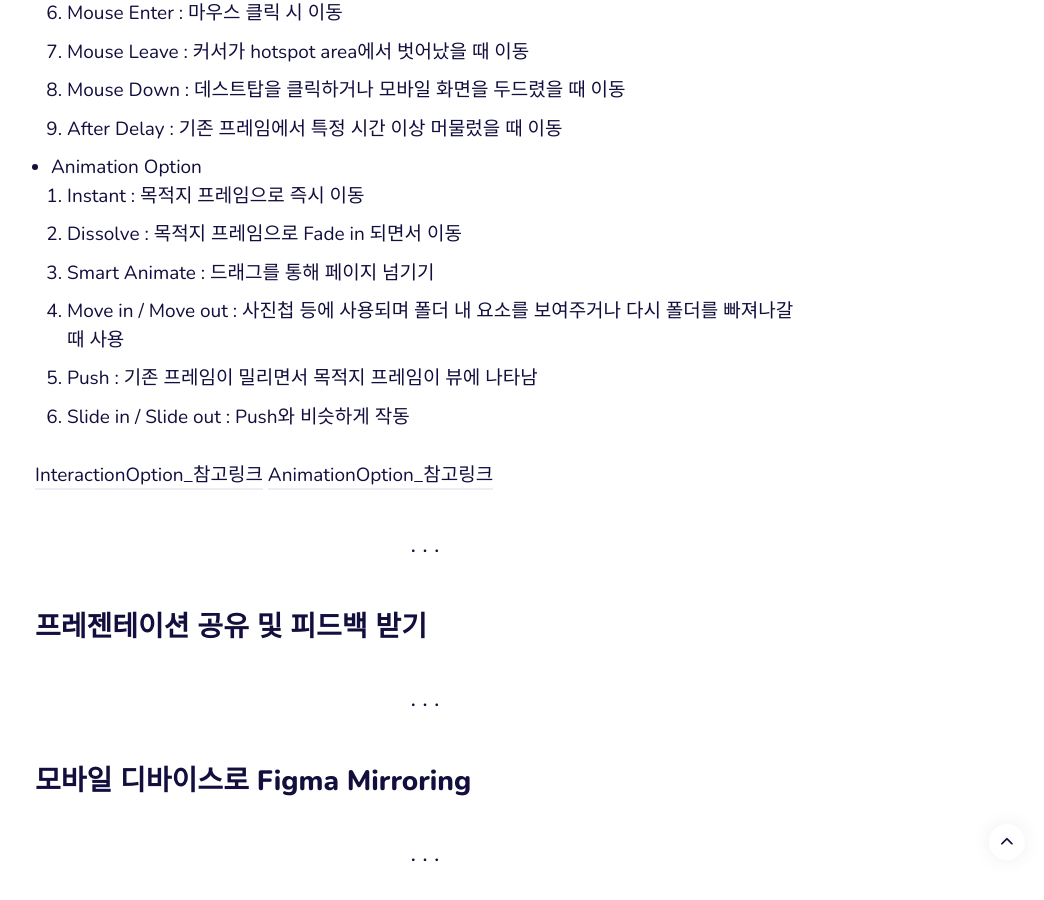
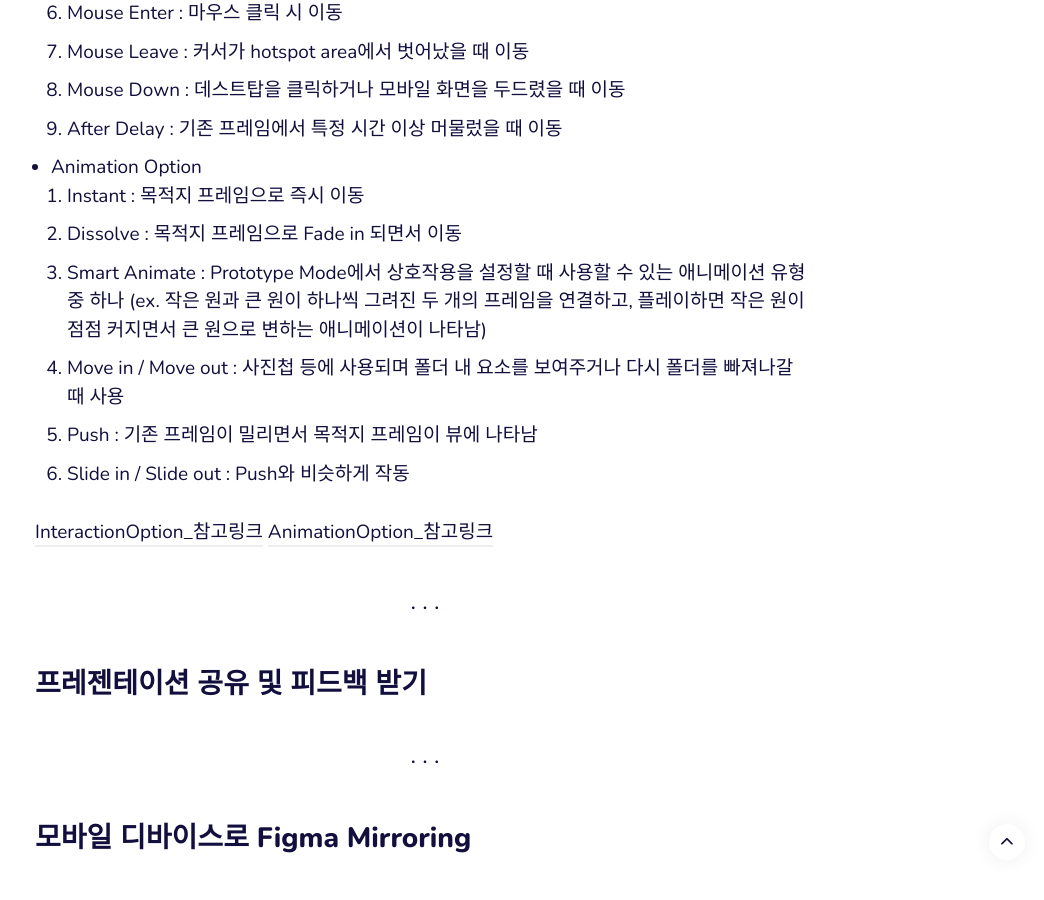
Before and after one commit to HongDaye71/HongDaye71.github.io, a Jekyll site: the page built from _posts/2021-12-07-Figma-Study-03.markdown, in a window 1280 px wide and 900 px high, scrolled down 3612 px. Shown: the whole window, without its empty margins (215-1259 px from the left). Built offline with Jekyll 4.4.1, drawn with Linux system fonts in a browser that asks for light colours; comment, search, counter and statistics services are not loaded.

```diff
--- a/_posts/2021-12-07-Figma-Study-03.markdown
+++ b/_posts/2021-12-07-Figma-Study-03.markdown
@@ -48,7 +48,7 @@ ___
 * Animation Option<br/>
 1. Instant : 목적지 프레임으로 즉시 이동 <br/>
 2. Dissolve : 목적지 프레임으로 Fade in 되면서 이동 <br/>
-3. Smart Animate : 드래그를 통해 페이지 넘기기<br/>
+3. Smart Animate : Prototype Mode에서 상호작용을 설정할 때 사용할 수 있는 애니메이션 유형 중 하나 (ex. 작은 원과 큰 원이 하나씩 그려진 두 개의 프레임을 연결하고, 플레이하면 작은 원이 점점 커지면서 큰 원으로 변하는 애니메이션이 나타남)<br/>
 4. Move in / Move out : 사진첩 등에 사용되며 폴더 내 요소를 보여주거나 다시 폴더를 빠져나갈 때 사용<br/>
 5. Push : 기존 프레임이 밀리면서 목적지 프레임이 뷰에 나타남
 6. Slide in / Slide out : Push와 비슷하게 작동
--- a/_posts/2021-12-07-Figma-Study-04.markdown
+++ b/_posts/2021-12-07-Figma-Study-04.markdown
@@ -20,3 +20,5 @@ ___
 
 ## 단축키 <br/>
 * Auto Layout : Shift + A (단어 간격 등 맞출 시 사용) <br/>
+* 뒤집기 : Shift + V <br/>
+* 눈금자 : Shift + R <br/>
```
